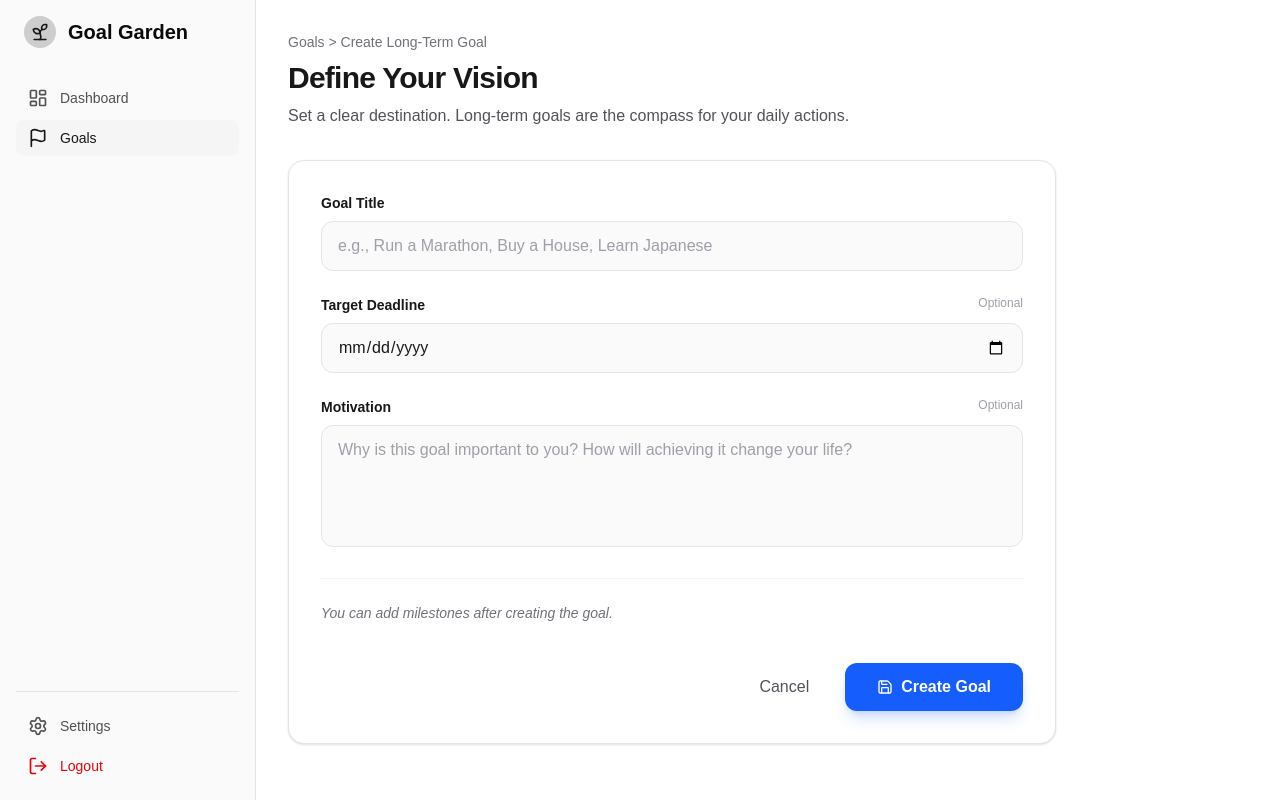
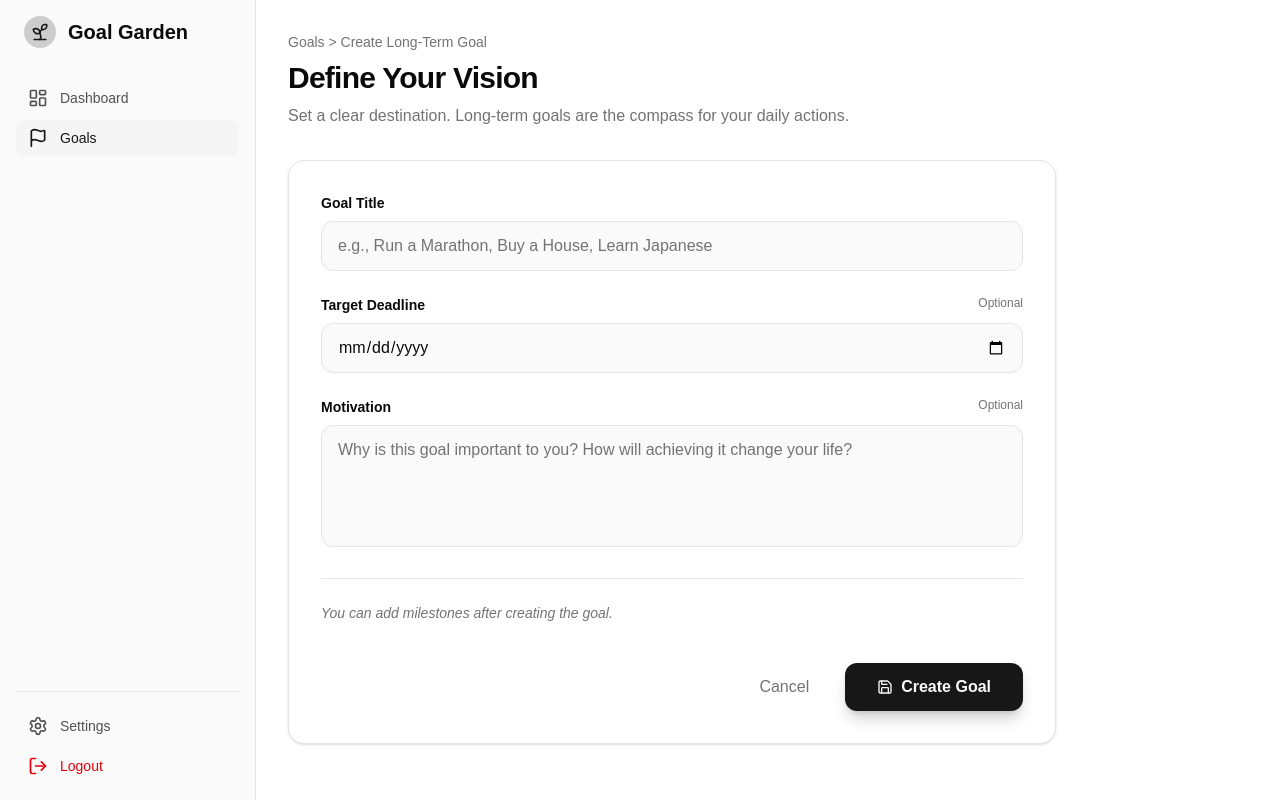
Before and after one commit to morriscodez/Goal-Garden, a Next.js app: page /goals/new in a window 1280 px wide. Built offline with nearby package versions, Linux system fonts and the light colour scheme.

Commit message:
style: Refactor Goal Creation page to use semantic theme tokens

```diff
--- a/app/(app)/goals/new/page.tsx
+++ b/app/(app)/goals/new/page.tsx
@@ -8,38 +8,38 @@ export default function CreateGoalPage() {
         <div className="space-y-8">
             {/* Header */}
             <div>
-                <nav className="text-sm text-zinc-500 mb-2">Goals &gt; Create Long-Term Goal</nav>
-                <h1 className="text-3xl font-bold text-zinc-900 tracking-tight">Define Your Vision</h1>
-                <p className="text-zinc-600 mt-2">Set a clear destination. Long-term goals are the compass for your daily actions.</p>
+                <nav className="text-sm text-muted-foreground mb-2">Goals &gt; Create Long-Term Goal</nav>
+                <h1 className="text-3xl font-bold text-foreground tracking-tight">Define Your Vision</h1>
+                <p className="text-muted-foreground mt-2">Set a clear destination. Long-term goals are the compass for your daily actions.</p>
             </div>
 
-            <form action={createGoal} className="space-y-6 max-w-3xl border border-zinc-200 dark:border-zinc-800 rounded-2xl p-8 shadow-sm bg-white dark:bg-zinc-900">
+            <form action={createGoal} className="space-y-6 max-w-3xl border border-border rounded-2xl p-8 shadow-sm bg-card">
 
                 {/* Goal Title */}
                 <div className="space-y-2">
-                    <label htmlFor="title" className="block text-sm font-semibold text-zinc-900 dark:text-zinc-100">Goal Title</label>
+                    <label htmlFor="title" className="block text-sm font-semibold text-foreground">Goal Title</label>
                     <input
                         name="title"
                         id="title"
                         type="text"
                         placeholder="e.g., Run a Marathon, Buy a House, Learn Japanese"
                         required
-                        className="w-full rounded-xl border border-zinc-200 dark:border-zinc-700 bg-zinc-50 dark:bg-zinc-950 px-4 py-3 text-zinc-900 dark:text-zinc-100 placeholder:text-zinc-400 outline-none focus:border-blue-500 focus:ring-1 focus:ring-blue-500 transition-all"
+                        className="w-full rounded-xl border border-input bg-muted/50 px-4 py-3 text-foreground placeholder:text-muted-foreground outline-none focus:border-ring focus:ring-1 focus:ring-ring transition-all"
                     />
                 </div>
 
                 {/* Target Deadline */}
                 <div className="space-y-2">
                     <div className="flex justify-between">
-                        <label htmlFor="deadline" className="block text-sm font-semibold text-zinc-900 dark:text-zinc-100">Target Deadline</label>
-                        <span className="text-xs text-zinc-400">Optional</span>
+                        <label htmlFor="deadline" className="block text-sm font-semibold text-foreground">Target Deadline</label>
+                        <span className="text-xs text-muted-foreground">Optional</span>
                     </div>
                     <div className="relative">
                         <input
                             name="deadline"
                             id="deadline"
                             type="date"
-                            className="w-full rounded-xl border border-zinc-200 dark:border-zinc-700 bg-zinc-50 dark:bg-zinc-950 px-4 py-3 text-zinc-900 dark:text-zinc-100 outline-none focus:border-blue-500 focus:ring-1 focus:ring-blue-500"
+                            className="w-full rounded-xl border border-input bg-muted/50 px-4 py-3 text-foreground outline-none focus:border-ring focus:ring-1 focus:ring-ring"
                         />
                     </div>
                 </div>
@@ -47,31 +47,31 @@ export default function CreateGoalPage() {
                 {/* Motivation */}
                 <div className="space-y-2">
                     <div className="flex justify-between">
-                        <label htmlFor="motivation" className="block text-sm font-semibold text-zinc-900 dark:text-zinc-100">Motivation</label>
-                        <span className="text-xs text-zinc-400">Optional</span>
+                        <label htmlFor="motivation" className="block text-sm font-semibold text-foreground">Motivation</label>
+                        <span className="text-xs text-muted-foreground">Optional</span>
                     </div>
                     <textarea
                         name="motivation"
                         id="motivation"
                         rows={4}
                         placeholder="Why is this goal important to you? How will achieving it change your life?"
-                        className="w-full rounded-xl border border-zinc-200 dark:border-zinc-700 bg-zinc-50 dark:bg-zinc-950 px-4 py-3 text-zinc-900 dark:text-zinc-100 placeholder:text-zinc-400 outline-none focus:border-blue-500 focus:ring-1 focus:ring-blue-500 resize-none"
+                        className="w-full rounded-xl border border-input bg-muted/50 px-4 py-3 text-foreground placeholder:text-muted-foreground outline-none focus:border-ring focus:ring-1 focus:ring-ring resize-none"
                     />
                 </div>
 
                 {/* Divider */}
-                <hr className="border-zinc-100 dark:border-zinc-800" />
+                <hr className="border-border" />
 
-                <p className="text-sm text-zinc-500 italic">
+                <p className="text-sm text-muted-foreground italic">
                     You can add milestones after creating the goal.
                 </p>
 
                 {/* Actions */}
                 <div className="flex items-center justify-end gap-3 pt-4">
-                    <button type="button" className="rounded-xl px-6 py-3 font-medium text-zinc-600 dark:text-zinc-400 hover:bg-zinc-100 dark:hover:bg-zinc-800">
+                    <button type="button" className="rounded-xl px-6 py-3 font-medium text-muted-foreground hover:bg-muted hover:text-foreground transition-colors">
                         Cancel
                     </button>
-                    <button type="submit" className="flex items-center gap-2 rounded-xl bg-blue-600 px-8 py-3 font-semibold text-white shadow-lg shadow-blue-600/20 hover:bg-blue-700 transition-all">
+                    <button type="submit" className="flex items-center gap-2 rounded-xl bg-primary px-8 py-3 font-semibold text-primary-foreground shadow-lg shadow-primary/20 hover:opacity-90 transition-all">
                         <Save className="h-4 w-4" />
                         Create Goal
                     </button>
```
